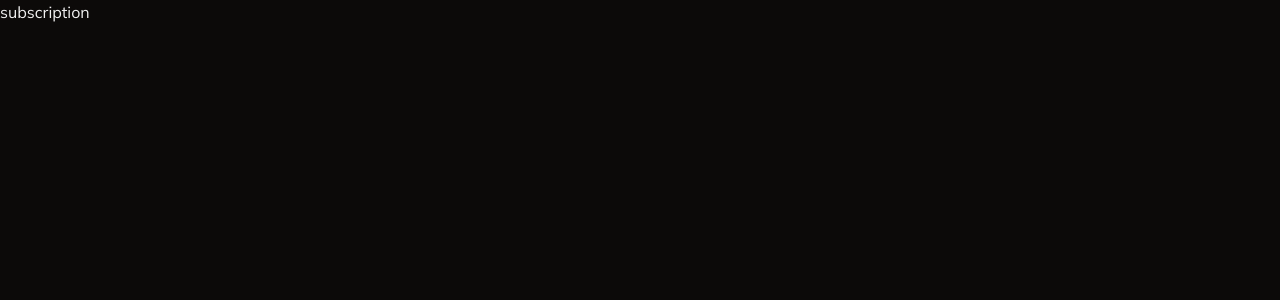
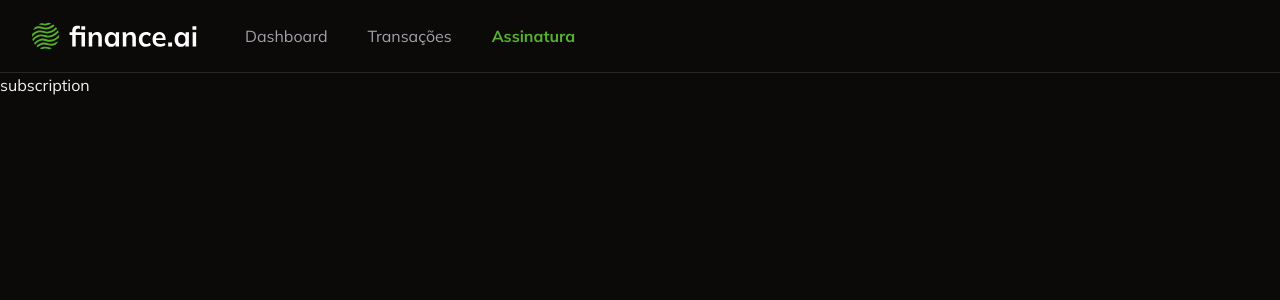
Before and after one commit to alexandrejuniorc/finance-ai, a Next.js app: page /subscription in a window 1280 px wide. Shown: the top 300 px of the page. Built offline with nearby package versions, Linux system fonts and the light colour scheme.

Commit message:
feat: add navbar component

```diff
--- /dev/null
+++ b/app/_components/navbar.tsx
@@ -0,0 +1,53 @@
+"use client";
+
+import { UserButton } from "@clerk/nextjs";
+import Image from "next/image";
+import Link from "next/link";
+import { usePathname } from "next/navigation";
+
+const Navbar = () => {
+  const pathname = usePathname();
+
+  return (
+    <nav className="flex justify-between border-b border-solid px-8 py-4">
+      {/* LEFT */}
+      <div className="flex items-center gap-10">
+        <Image src={"/logo.svg"} width={173} height={39} alt={"Finance AI"} />
+        <Link
+          href={"/"}
+          className={
+            pathname === "/"
+              ? "font-bold text-primary"
+              : "text-muted-foreground"
+          }
+        >
+          Dashboard
+        </Link>
+        <Link
+          href={"/transactions"}
+          className={
+            pathname === "/transactions"
+              ? "font-bold text-primary"
+              : "text-muted-foreground"
+          }
+        >
+          Transações
+        </Link>
+        <Link
+          href={"/subscription"}
+          className={
+            pathname === "/subscription"
+              ? "font-bold text-primary"
+              : "text-muted-foreground"
+          }
+        >
+          Assinatura
+        </Link>
+      </div>
+      {/* RIGHT */}
+      <UserButton showName />
+    </nav>
+  );
+};
+
+export default Navbar;
--- a/app/page.tsx
+++ b/app/page.tsx
@@ -1,6 +1,7 @@
 import { UserButton } from "@clerk/nextjs";
 import { auth } from "@clerk/nextjs/server";
 import { redirect } from "next/navigation";
+import Navbar from "./_components/navbar";
 
 const Home = async () => {
   const { userId } = await auth();
@@ -10,9 +11,13 @@
   }
 
   return (
-    <div className="flex h-full items-center justify-center">
-      <UserButton showName />
-    </div>
+    <>
+      <Navbar />
+
+      <div className="flex h-full items-center justify-center">
+        <UserButton showName />
+      </div>
+    </>
   );
 };
 
--- a/app/subscription/page.tsx
+++ b/app/subscription/page.tsx
@@ -1,5 +1,13 @@
+import Navbar from "../_components/navbar";
+
 const SubscriptionPage = () => {
-  return <div>subscription</div>;
+  return (
+    <>
+      <Navbar />
+
+      <div>subscription</div>
+    </>
+  );
 };
 
 export default SubscriptionPage;
--- a/app/transactions/page.tsx
+++ b/app/transactions/page.tsx
@@ -2,10 +2,14 @@
 import { transactionColumns } from "./_columns";
 import { db } from "../_lib/prisma";
 import AddTransactionButton from "../_components/add-transaction-button";
+import Navbar from "../_components/navbar";
 
 const TransactionsPage = async () => {
   const transactions = await db.transaction.findMany({});
   return (
+    <>
+      <Navbar />
+
       <div className="space-y-6 p-6">
         <div className="flex w-full items-center justify-between p-6">
           <h2 className="text-2xl font-bold">Transações</h2>
@@ -13,6 +17,7 @@
         </div>
         <DataTable columns={transactionColumns} data={transactions} />
       </div>
+    </>
   );
 };
 
```
Lines whose indentation alone changed are shown as unchanged.
